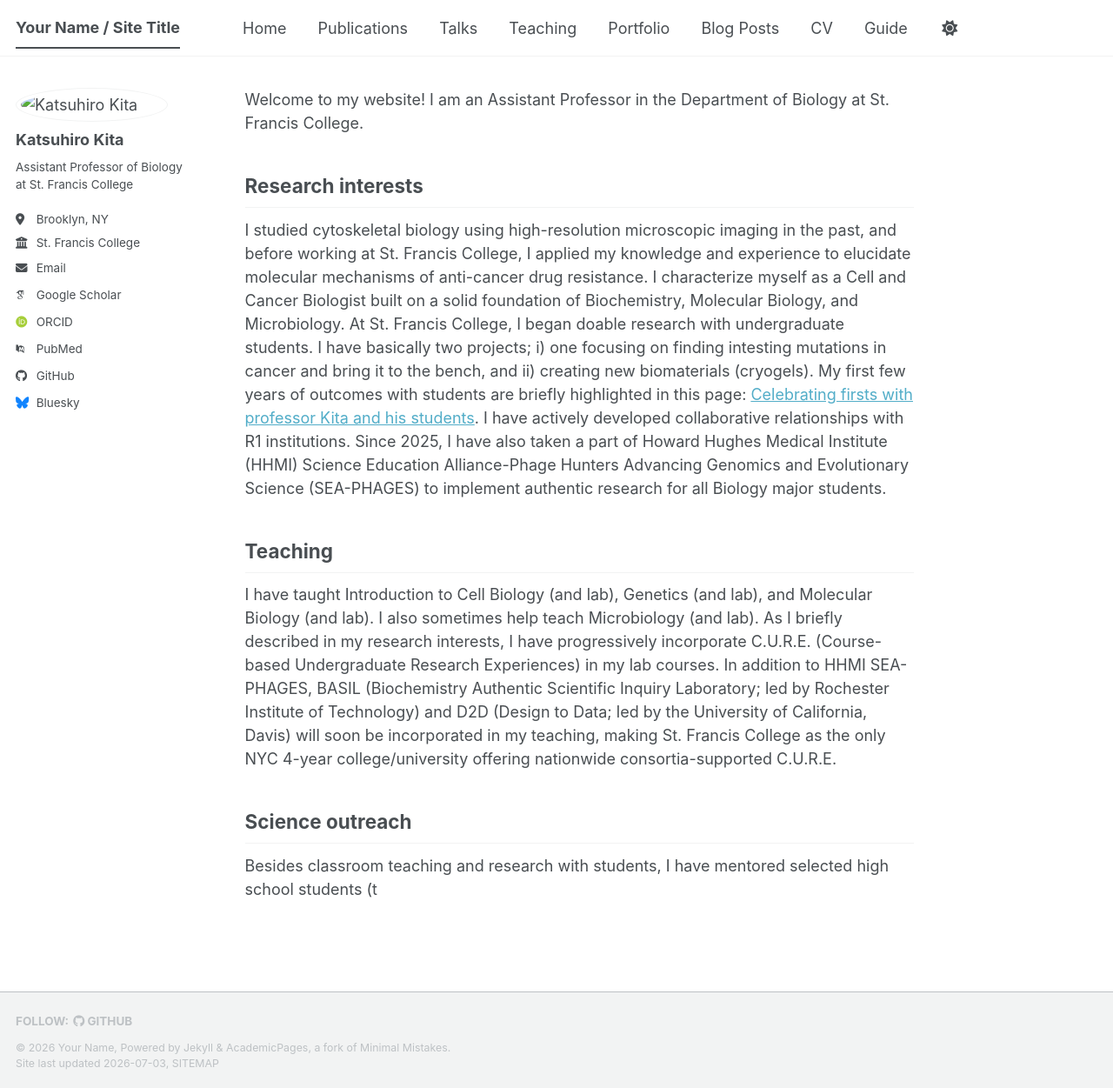
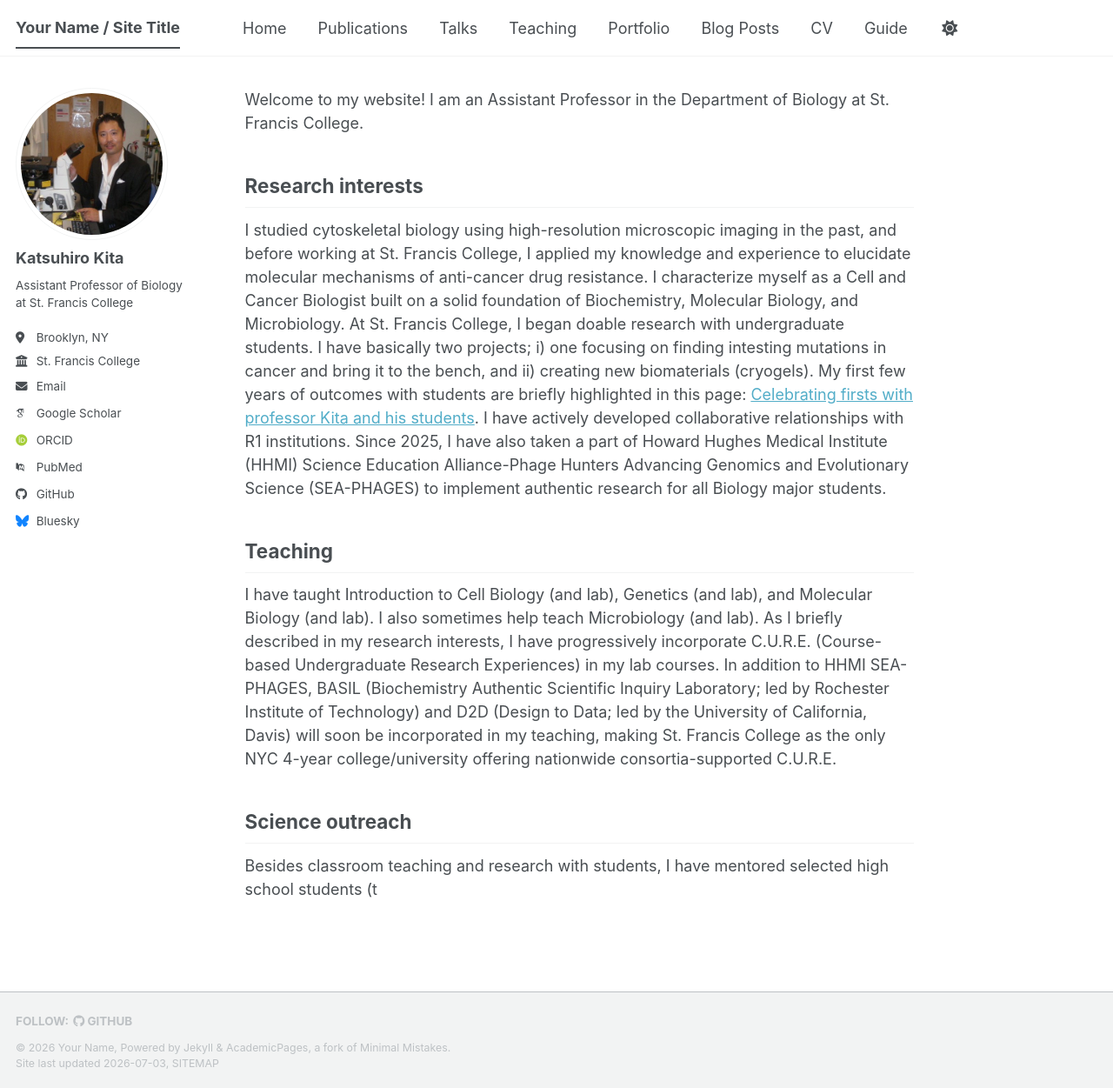
Before and after one commit to kkita999/Katsuhiro_Kita_website, a Jekyll site: the page built from index.md, in a window 1280 px wide and 1251 px high. Shown: the whole window at 87% size. Built offline with Jekyll 4.4.1, drawn with Linux system fonts in a browser that asks for light colours; some web fonts are replaced; a script bundle is joined from its source files by our own code; library files that are not in the unit come from our copies.

Commit message:
Update _config.yml

```diff
--- a/_config.yml
+++ b/_config.yml
@@ -23,7 +23,7 @@ repository               : "academicpages/academicpages.github.io"
 #               Additional customization can be done by editing /_includes/author-profile.html
 author:
   # Biographic information
-  avatar           : "/images/Kita_microscope.jpg"
+  avatar           : "https://kkita999.github.io/Katsuhiro_Kita_website/images/Kita_microscope.jpg"
   name             : "Katsuhiro Kita"
   pronouns         : # example: "he/him"
   bio              : "Assistant Professor of Biology at St. Francis College"
```
